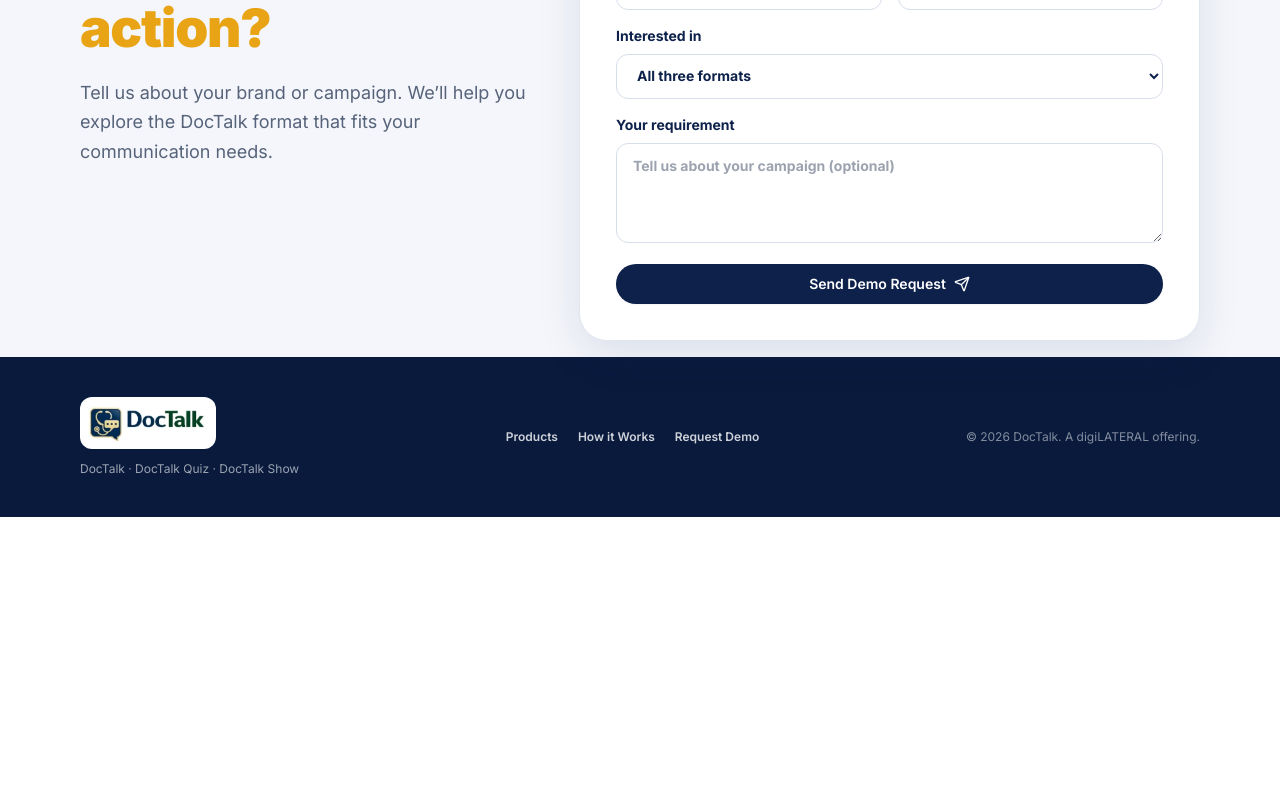
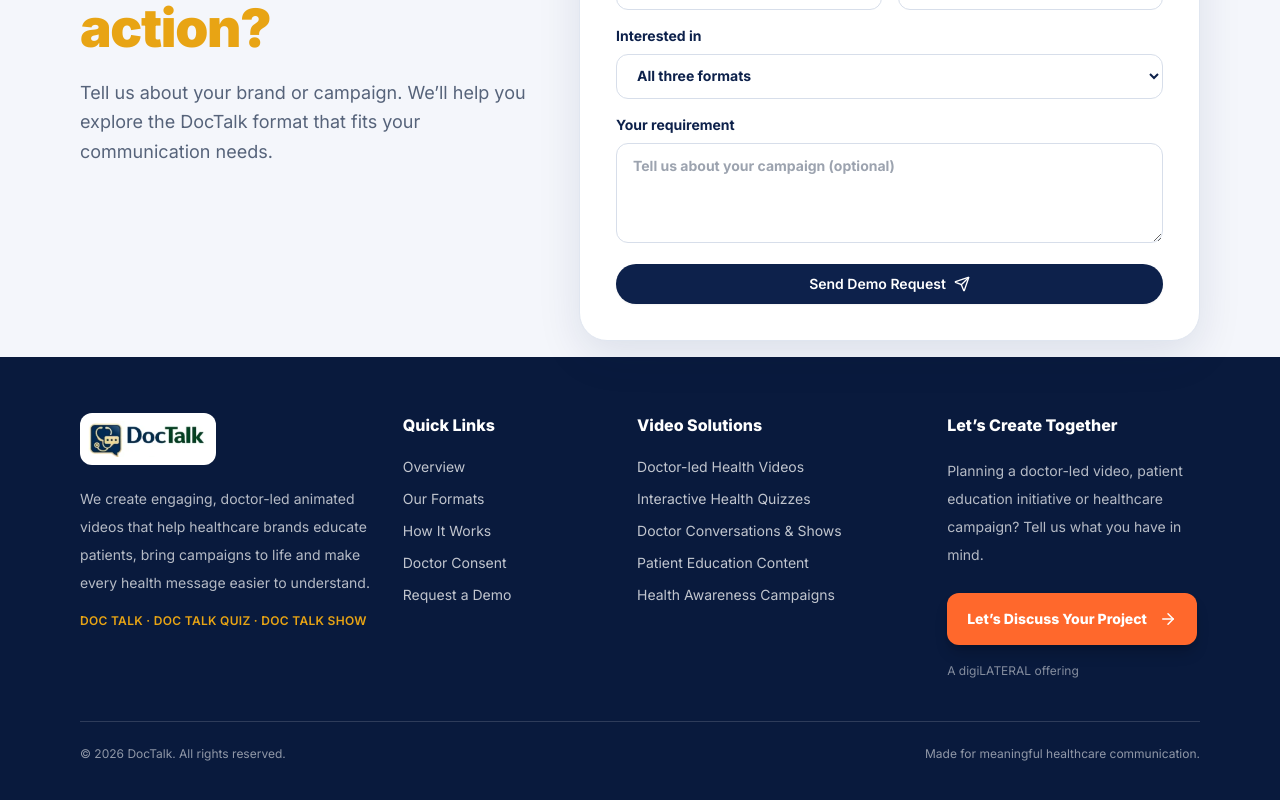
Before and after one commit to Rohan9833/Doctalk-display, a React (Vite) app in the folder client/: page / in a window 1280 px wide. Shown: the part 3267-4067 px from the top of the page. Before the commit the page ends 3784 px from the top, so only its background shows below. Built offline with nearby package versions, Linux system fonts and the light colour scheme.

Commit message:
Build expanded DocTalk footer

```diff
--- a/client/src/App.jsx
+++ b/client/src/App.jsx
@@ -503,7 +503,7 @@ function Workflow() {
 }
 function Consent() {
   return (
-    <section className="bg-navy py-4 text-white sm:py-4">
+    <section id="consent" className="bg-navy py-4 text-white sm:py-4">
       <div className="container-site grid items-center gap-10 lg:grid-cols-[1fr_1fr]">
         <div>
           <div className="eyebrow">Doctor Consent</div>
@@ -793,25 +793,70 @@ function PreviewModal({ product, onClose }) {
   );
 }
 function Footer() {
+  const year = new Date().getFullYear();
   return (
-    <footer className="bg-deep py-10 text-white">
-      <div className="container-site flex flex-col gap-6 sm:flex-row sm:items-center sm:justify-between">
-        <div>
-          <div className="inline-flex rounded-xl bg-white p-2">
-            <Brand small />
+    <footer className="bg-deep py-12 text-white sm:py-14">
+      <div className="container-site">
+        <div className="grid gap-10 border-b border-white/15 pb-10 md:grid-cols-2 lg:grid-cols-[1.15fr_.8fr_1.1fr_1fr] lg:gap-8">
+          <div>
+            <div className="inline-flex rounded-xl bg-white p-2">
+              <Brand small />
+            </div>
+            <p className="mt-5 max-w-xs text-sm leading-7 text-white/70">
+              We create engaging, doctor-led animated videos that help healthcare
+              brands educate patients, bring campaigns to life and make every
+              health message easier to understand.
+            </p>
+            <p className="mt-4 text-xs font-semibold tracking-wide text-gold">
+              DOC TALK · DOC TALK QUIZ · DOC TALK SHOW
+            </p>
           </div>
-          <p className="mt-3 max-w-sm text-xs text-white/60">
-            DocTalk · DocTalk Quiz · DocTalk Show
-          </p>
+
+          <div>
+            <h3 className="text-base font-extrabold">Quick Links</h3>
+            <nav aria-label="Footer quick links" className="mt-5 flex flex-col items-start gap-3 text-sm text-white/75">
+              <a className="transition hover:text-gold" href="#top">Overview</a>
+              <a className="transition hover:text-gold" href="#products">Our Formats</a>
+              <a className="transition hover:text-gold" href="#how-it-works">How It Works</a>
+              <a className="transition hover:text-gold" href="#consent">Doctor Consent</a>
+              <a className="transition hover:text-gold" href="#demo">Request a Demo</a>
+            </nav>
+          </div>
+
+          <div>
+            <h3 className="text-base font-extrabold">Video Solutions</h3>
+            <nav aria-label="Footer video solutions" className="mt-5 flex flex-col items-start gap-3 text-sm text-white/75">
+              <a className="transition hover:text-gold" href="#doctalk">Doctor-led Health Videos</a>
+              <a className="transition hover:text-gold" href="#quiz">Interactive Health Quizzes</a>
+              <a className="transition hover:text-gold" href="#show">Doctor Conversations & Shows</a>
+              <a className="transition hover:text-gold" href="#products">Patient Education Content</a>
+              <a className="transition hover:text-gold" href="#products">Health Awareness Campaigns</a>
+            </nav>
+          </div>
+
+          <div>
+            <h3 className="text-base font-extrabold">Let’s Create Together</h3>
+            <p className="mt-5 text-sm leading-7 text-white/70">
+              Planning a doctor-led video, patient education initiative or
+              healthcare campaign? Tell us what you have in mind.
+            </p>
+            <a
+              href="#demo"
+              className="mt-6 inline-flex w-full items-center justify-center gap-3 rounded-xl bg-[#FF682C] px-5 py-4 text-sm font-extrabold text-white shadow-lg shadow-black/20 transition hover:-translate-y-0.5 hover:bg-[#F4571C] sm:w-auto"
+            >
+              Let’s Discuss Your Project
+              <ArrowRight size={18} />
+            </a>
+            <p className="mt-4 text-xs leading-5 text-white/50">
+              A digiLATERAL offering
+            </p>
+          </div>
         </div>
-        <div className="flex flex-wrap gap-x-5 gap-y-2 text-xs font-semibold text-white/80">
-          <a href="#products">Products</a>
-          <a href="#how-it-works">How it Works</a>
-          <a href="#demo">Request Demo</a>
+
+        <div className="flex flex-col gap-4 pt-6 text-xs text-white/55 sm:flex-row sm:items-center sm:justify-between">
+          <p>© {year} DocTalk. All rights reserved.</p>
+          <p>Made for meaningful healthcare communication.</p>
         </div>
-        <p className="text-xs text-white/50">
-          © {new Date().getFullYear()} DocTalk. A digiLATERAL offering.
-        </p>
       </div>
     </footer>
   );
```
